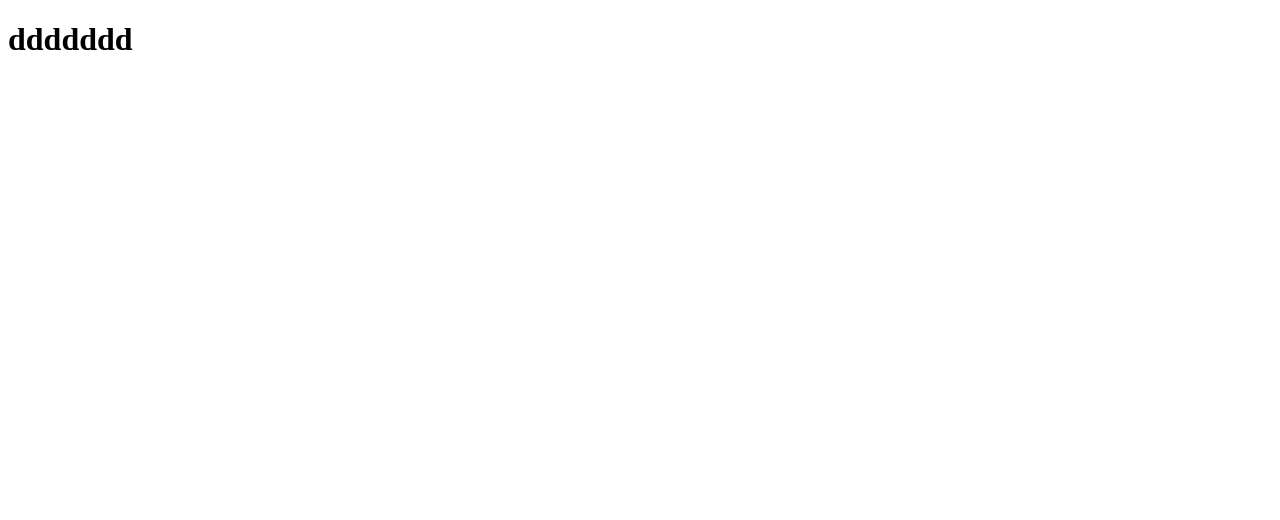
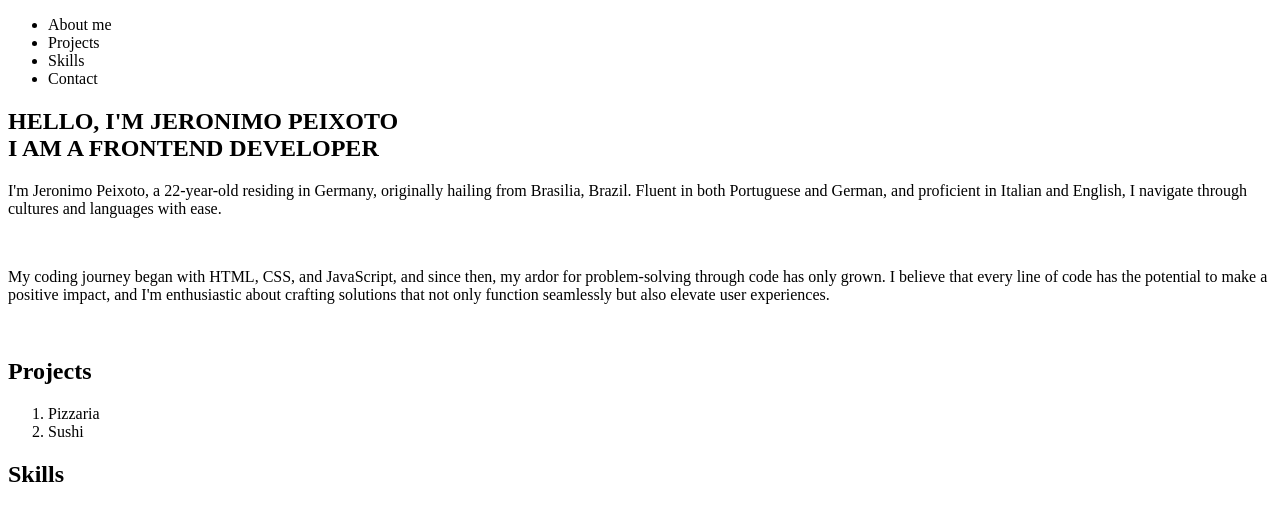
Before and after one commit to jpeixot/portfolio-project, a plain HTML site: page index.html in a window 1280 px wide. Drawn offline with Linux system fonts and the light colour scheme.

Commit message:
html almost done

```diff
--- a/index.html
+++ b/index.html
@@ -3,9 +3,50 @@
 <head>
     <meta charset="UTF-8">
     <meta name="viewport" content="width=device-width, initial-scale=1.0">
-    <title>Document</title>
+    <title>My Portfolio</title>
+    <link rel="stylesheet" href="style.css">
 </head>
 <body>
-    <h1>ddddddd</h1>
+    <header>
+        <nav>
+            <ul class="navigation-items">
+                <li class="navigation-item">About me</li>
+                <li class="navigation-item">Projects</li>
+                <li class="navigation-item">Skills</li>
+                <li class="navigation-item">Contact</li>
+            </ul>
+        </nav>
+    </header>
+    <main>
+        <section id="about-me">
+            <div class="about-me-container">
+                <div class="about-me-text-container">
+                    <h1>HELLO, I'M JERONIMO PEIXOTO <br>
+                    I AM A FRONTEND DEVELOPER</h1>
+                    <p> I'm Jeronimo Peixoto, a 22-year-old residing in Germany, originally hailing from Brasilia, Brazil. Fluent in both Portuguese and German, and proficient in Italian and English, I navigate through cultures and languages with ease.</p>
+                    <br>
+                    <p>My coding journey began with HTML, CSS, and JavaScript, and since then, my ardor for problem-solving through code has only grown. I believe that every line of code has the potential to make a positive impact, and I'm enthusiastic about crafting solutions that not only function seamlessly but also elevate user experiences.</p>
+                </div>
+                <img src="#" alt="">
+            </div>
+        </section>
+        <section id="projects">
+            <h2>Projects</h2>
+            <ol>
+                <li>Pizzaria</li>
+                <li>Sushi</li>
+            </ol>
+            <p></p>
+        </section>
+        <section id="skills">
+            <h2>Skills</h2>
+        </section>
+    </main>
+    <footer>
+
+    </footer>
+    <script>
+
+    </script>
 </body>
 </html>
--- a/style.css
+++ /dev/null
@@ -1,3 +0,0 @@
-* {
-    background-color: black;
-}
```
